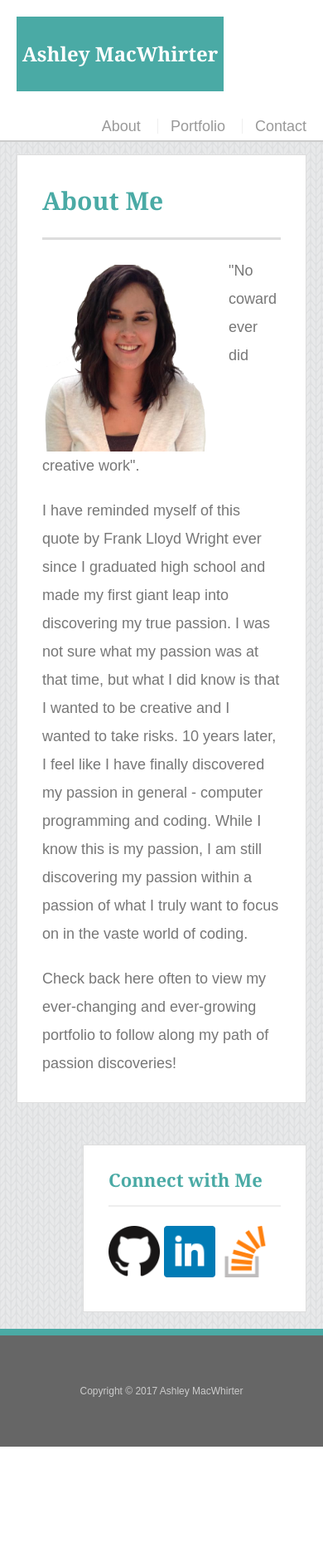
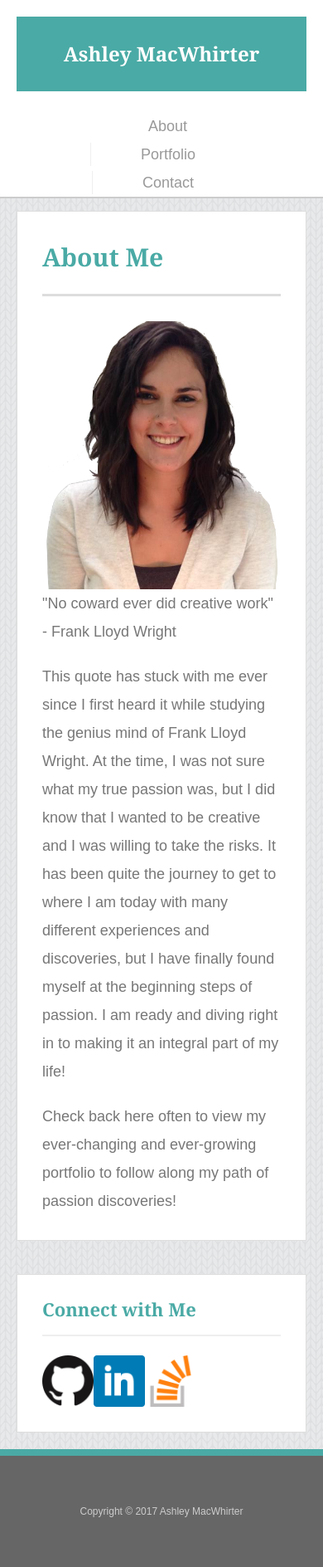
Before and after one commit to amacwhirter/Responsive-Portfolio, a PHP site: page /index.php in a window 390 px wide. Shown: the whole page at 83% size. Before the commit the page ends 1743 px from the top, so only its background shows below. Run offline with PHP 8.4, Linux system fonts and the light colour scheme.

Commit message:
final push for homework submission

```diff
--- a/assets/css/style.css
+++ b/assets/css/style.css
@@ -205,14 +205,13 @@ input[type=submit] {
   body { background-color: #333; }
     .container {
       width: 100%;
-      padding: 20px;
     }
 
     .main-section, .sidebar {
       width: 100%;
     }
-    .sidebar {
-      margin-top: 40px;
+    .auth-image {
+      width: 50%;
     }
 }
 
@@ -224,10 +223,23 @@ input[type=submit] {
     }
 
     .main-section, .sidebar {
-      width: 100%;
+      max-width: 768px;
     }
     .sidebar {
-      margin-top: 40px;
+      float: left;
+    }
+    .social {
+      float: left;
+    }
+    .work {
+      position: relative;
+      width: 310px;
+      overflow: auto;
+      float: center;
+      margin: 20px 0 25px;
+    }
+    .auth-image {
+      width: 50%;
     }
 }
 
@@ -235,17 +247,35 @@ input[type=submit] {
   body { background-color: #333; }
     .container {
       width: 100%;
-      padding: 20px;
     }
     .main-section, .sidebar {
       width: 100%;
-    }
-    .sidebar {
-      margin-top: 10px;
-      margin-bottom: 20px;
     }
     #masthead {
       position: static;
       margin-bottom: -115px;
     }
+    nav {
+      float: center;
+      text-align: center;
+      width: 100%;
+      margin: 0 auto
+      padding:;
+    }
+    nav a {
+      padding: 5px 60px 5px 60px;
+    }
+    #logo {
+      width: 100%;
+    }
+    .work {
+      position: relative;
+      width: 540px;
+      overflow: auto;
+      float: center;
+      margin: 20px 0 25px;
+    }
+    .auth-image {
+      width: 100%;
+    }
 }
--- a/index.html
+++ b/index.html
@@ -25,8 +25,8 @@
     <section class="main-section">
       <h1>About Me</h1>
         <img src="assets/images/portfolio_pic.png" class="auth-image" alt="Ashley MacWhirter">
-          <p>"No coward ever did creative work".</p>
-          <p>I have reminded myself of this quote by Frank Lloyd Wright ever since I graduated high school and made my first giant leap into discovering my true passion. I was not sure what my passion was at that time, but what I did know is that I wanted to be creative and I wanted to take risks. 10 years later, I feel like I have finally discovered my passion in general - computer programming and coding. While I know this is my passion, I am still discovering my passion within a passion of what I truly want to focus on in the vaste world of coding.</p>
+          <p>"No coward ever did creative work" - Frank Lloyd Wright</p>
+          <p>This quote has stuck with me ever since I first heard it while studying the genius mind of Frank Lloyd Wright. At the time, I was not sure what my true passion was, but I did know that I wanted to be creative and I was willing to take the risks. It has been quite the journey to get to where I am today with many different experiences and discoveries, but I have finally found myself at the beginning steps of passion. I am ready and diving right in to making it an integral part of my life! </p>
           <p>Check back here often to view my ever-changing and ever-growing portfolio to follow along my path of passion discoveries!</p>
     </section>
 
```
